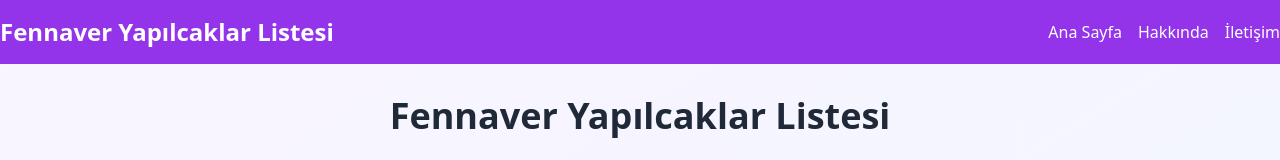
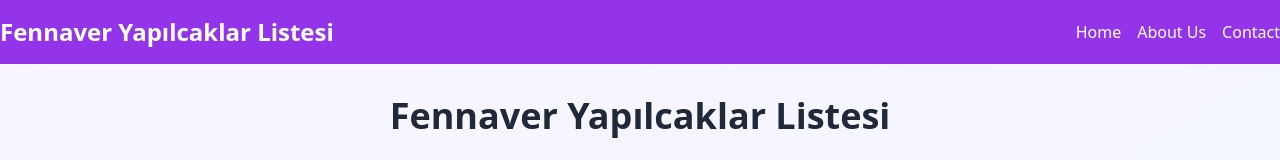
Before and after one commit to codelasak/project-todo, a React (Vite) app: page / in a window 1280 px wide. Shown: the top 160 px of the page. Built offline with nearby package versions, Linux system fonts and the light colour scheme.

Commit message:
menu changed

```diff
--- a/src/components/header.tsx
+++ b/src/components/header.tsx
@@ -5,9 +5,9 @@ export function Header() {
         <h1 className="text-2xl font-bold">Fennaver Yapılcaklar Listesi</h1>
         <nav>
           <ul className="flex space-x-4">
-            <li><a href="#" className="hover:underline">Ana Sayfa</a></li>
-            <li><a href="#" className="hover:underline">Hakkında</a></li>
-            <li><a href="#" className="hover:underline">İletişim</a></li>
+            <li><a href="#" className="hover:underline">Home</a></li>
+            <li><a href="#" className="hover:underline">About Us</a></li>
+            <li><a href="#" className="hover:underline">Contact</a></li>
           </ul>
         </nav>
       </div>
```
